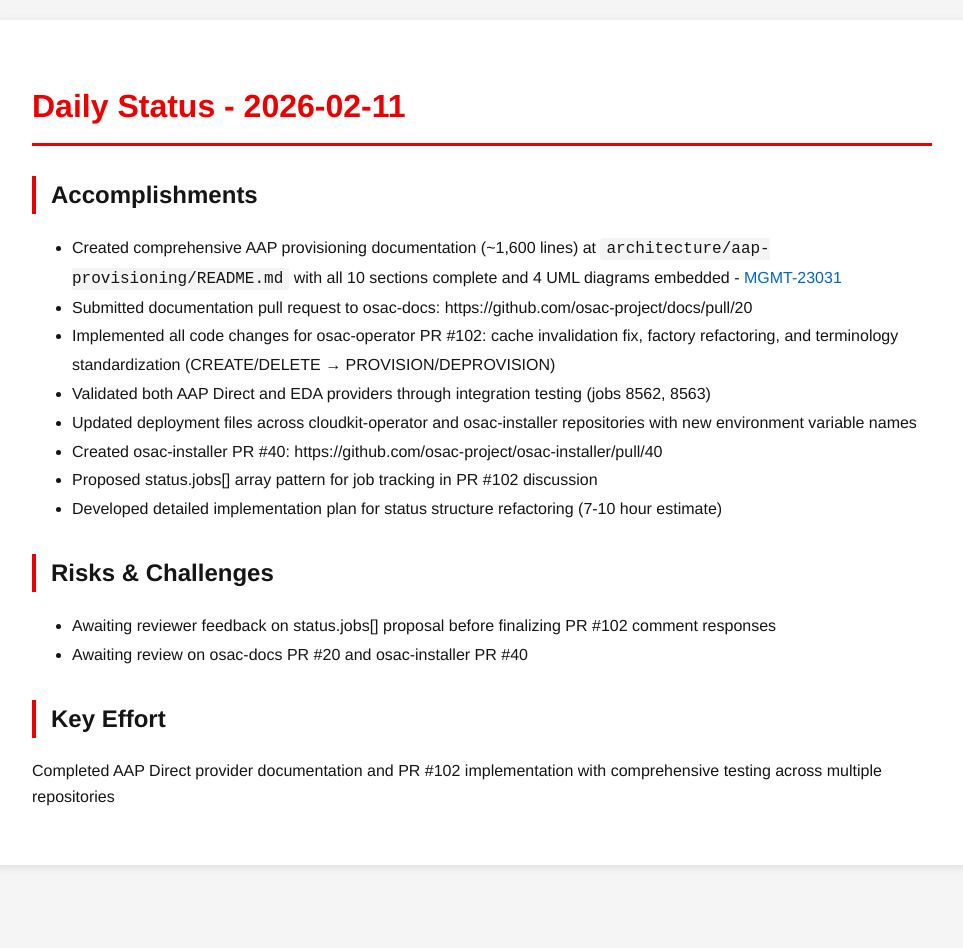
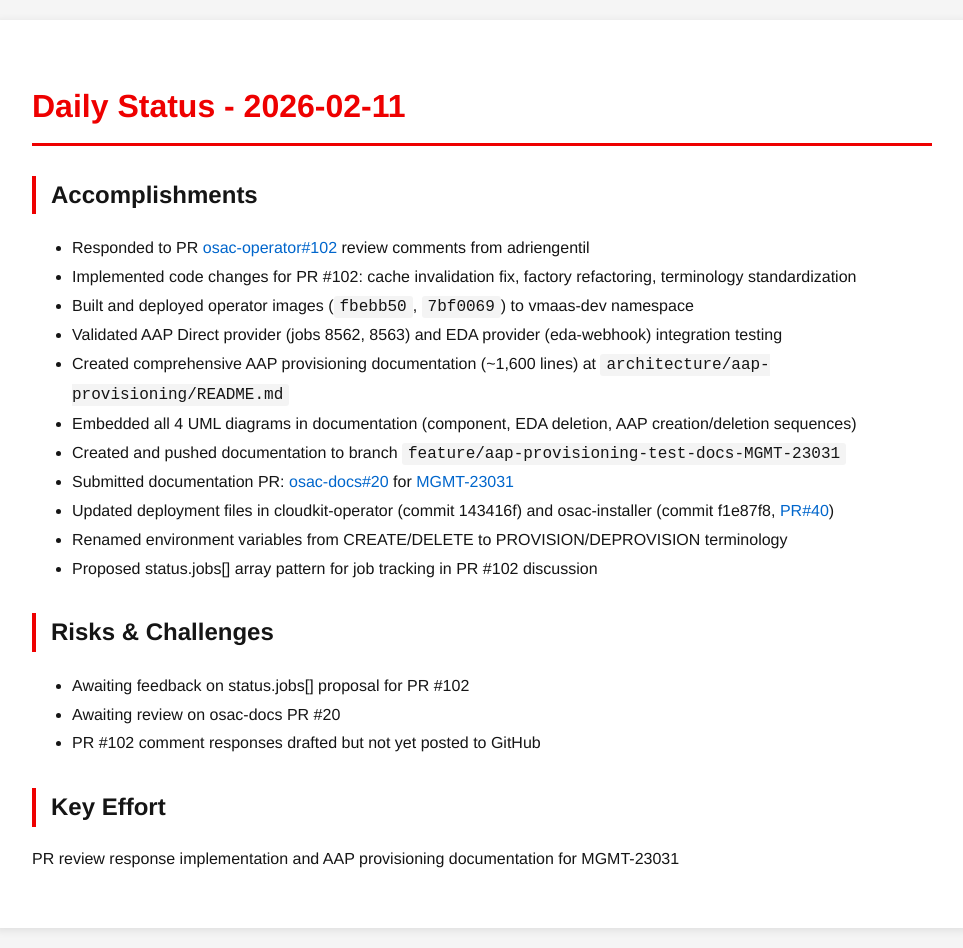
Before and after one commit to tzvatot/daily-status, a Jekyll site: the page built from 2026-02-11.md, in a window 1280 px wide. Shown: the whole page, without its empty margins (158-1121 px from the left). Built offline with Jekyll 4.4.1, drawn with Linux system fonts in a browser that asks for light colours; before the commit the page ends 900 px from its top, so only the background shows below that.

Commit message:
Daily status update - 2026-02-11

```diff
--- a/2026-02-11.md
+++ b/2026-02-11.md
@@ -7,18 +7,22 @@ date: 2026-02-11
 # Daily Status - 2026-02-11
 
 ## Accomplishments
-- Created comprehensive AAP provisioning documentation (~1,600 lines) at `architecture/aap-provisioning/README.md` with all 10 sections complete and 4 UML diagrams embedded - [MGMT-23031](https://issues.redhat.com/browse/MGMT-23031)
-- Submitted documentation pull request to osac-docs: https://github.com/osac-project/docs/pull/20
-- Implemented all code changes for osac-operator PR #102: cache invalidation fix, factory refactoring, and terminology standardization (CREATE/DELETE → PROVISION/DEPROVISION)
-- Validated both AAP Direct and EDA providers through integration testing (jobs 8562, 8563)
-- Updated deployment files across cloudkit-operator and osac-installer repositories with new environment variable names
-- Created osac-installer PR #40: https://github.com/osac-project/osac-installer/pull/40
+- Responded to PR [osac-operator#102](https://github.com/osac-project/osac-operator/pull/102) review comments from adriengentil
+- Implemented code changes for PR #102: cache invalidation fix, factory refactoring, terminology standardization
+- Built and deployed operator images (`fbebb50`, `7bf0069`) to vmaas-dev namespace
+- Validated AAP Direct provider (jobs 8562, 8563) and EDA provider (eda-webhook) integration testing
+- Created comprehensive AAP provisioning documentation (~1,600 lines) at `architecture/aap-provisioning/README.md`
+- Embedded all 4 UML diagrams in documentation (component, EDA deletion, AAP creation/deletion sequences)
+- Created and pushed documentation to branch `feature/aap-provisioning-test-docs-MGMT-23031`
+- Submitted documentation PR: [osac-docs#20](https://github.com/osac-project/docs/pull/20) for [MGMT-23031](https://issues.redhat.com/browse/MGMT-23031)
+- Updated deployment files in cloudkit-operator (commit 143416f) and osac-installer (commit f1e87f8, [PR#40](https://github.com/osac-project/osac-installer/pull/40))
+- Renamed environment variables from CREATE/DELETE to PROVISION/DEPROVISION terminology
 - Proposed status.jobs[] array pattern for job tracking in PR #102 discussion
-- Developed detailed implementation plan for status structure refactoring (7-10 hour estimate)
 
 ## Risks & Challenges
-- Awaiting reviewer feedback on status.jobs[] proposal before finalizing PR #102 comment responses
-- Awaiting review on osac-docs PR #20 and osac-installer PR #40
+- Awaiting feedback on status.jobs[] proposal for PR #102
+- Awaiting review on osac-docs PR #20
+- PR #102 comment responses drafted but not yet posted to GitHub
 
 ## Key Effort
-Completed AAP Direct provider documentation and PR #102 implementation with comprehensive testing across multiple repositories
+PR review response implementation and AAP provisioning documentation for MGMT-23031
```
